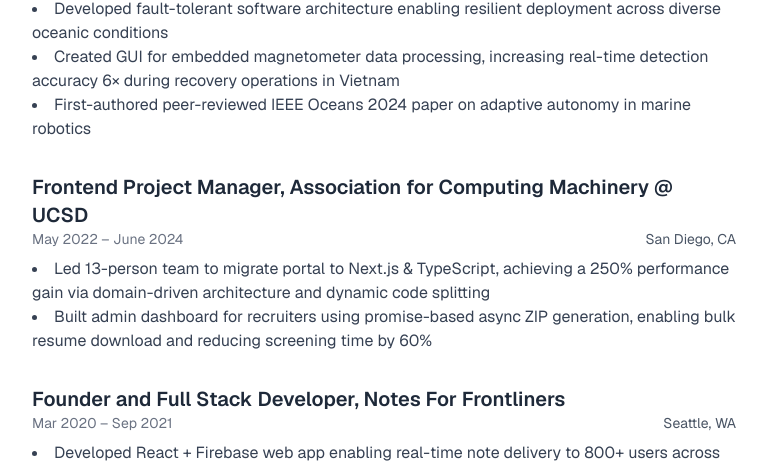
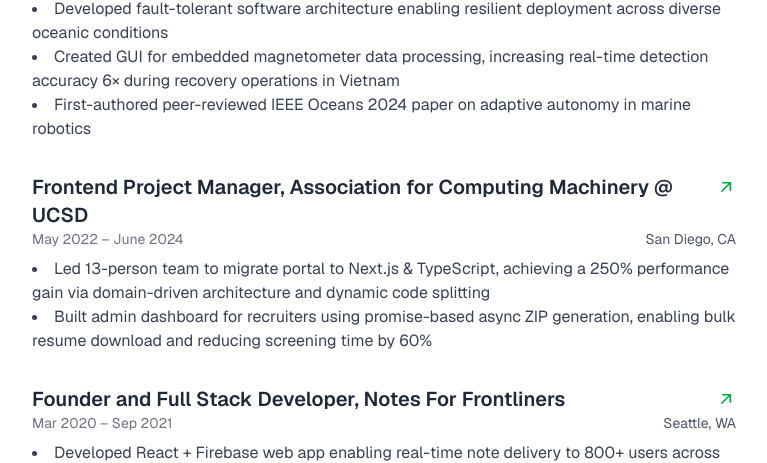
Before and after one commit to trevorkw7/portfolio-website, a Next.js app: page / in a window 1280 px wide. Shown: the part 1977-2440 px from the top of the page, without its empty margins (256-1023 px from the left). Built offline with nearby package versions, Linux system fonts and the light colour scheme.

Commit message:
Improve link icon animation and remove unnecessary motion wrapper

```diff
--- a/src/components/sections/Experience.tsx
+++ b/src/components/sections/Experience.tsx
@@ -16,12 +16,6 @@
   const locationClass = mode === 'dark' ? 'text-gray-400' : 'text-gray-600';
   const linkIconColor = mode === 'dark' ? 'text-blue-400 hover:text-blue-300' : 'text-green-600 hover:text-green-800';
 
-  // Animation variants for the link icon
-  const linkIconVariants = {
-    rest: { opacity: 0, y: 5, transition: { duration: 0.2, ease: 'easeOut' } },
-    hover: { opacity: 1, y: 0, transition: { duration: 0.2, ease: 'easeIn' } }
-  };
-
   return (
     <section className="w-full max-w-[95%] sm:max-w-2xl md:max-w-3xl mx-auto py-12 md:py-16 px-4 sm:px-6 md:px-8">
       <h2 className={`text-3xl font-serif mb-6 transition-colors ${titleClass}`}>
@@ -30,12 +24,9 @@
       <div className="space-y-8">
         {resume.experience.map((exp, i) => {
           return (
-            <motion.div
+            <div
               key={i}
-              className="relative group"
-              initial="rest"
-              whileHover="hover"
-              animate="rest"
+              className="relative"
             >
               <h3 className={`text-xl font-semibold transition-colors ${subtitleClass} pr-6`}>
                 {exp.title}
@@ -46,8 +37,15 @@
                     target="_blank"
                     rel="noopener noreferrer"
                     className={`absolute top-1 right-0 ${linkIconColor}`}
-                    variants={linkIconVariants}
                     aria-label={`Visit ${exp.title.split(',')[0]} website`}
+                    initial={{ opacity: 0, y: 5 }}
+                    whileInView={{
+                      opacity: 1,
+                      y: 0,
+                      transition: { duration: 0.5, ease: 'easeOut', delay: 0.2 }
+                    }}
+                    whileHover={{ scale: 1.1, transition: { duration: 0.1 } }}
+                    viewport={{ once: true, amount: 0.5 }}
                   >
                     <ArrowUpRightIcon className="h-5 w-5" />
                   </motion.a>
@@ -70,7 +68,7 @@
                   </li>
                 ))}
               </ul>
-            </motion.div>
+            </div>
           );
         })}
       </div>
```
